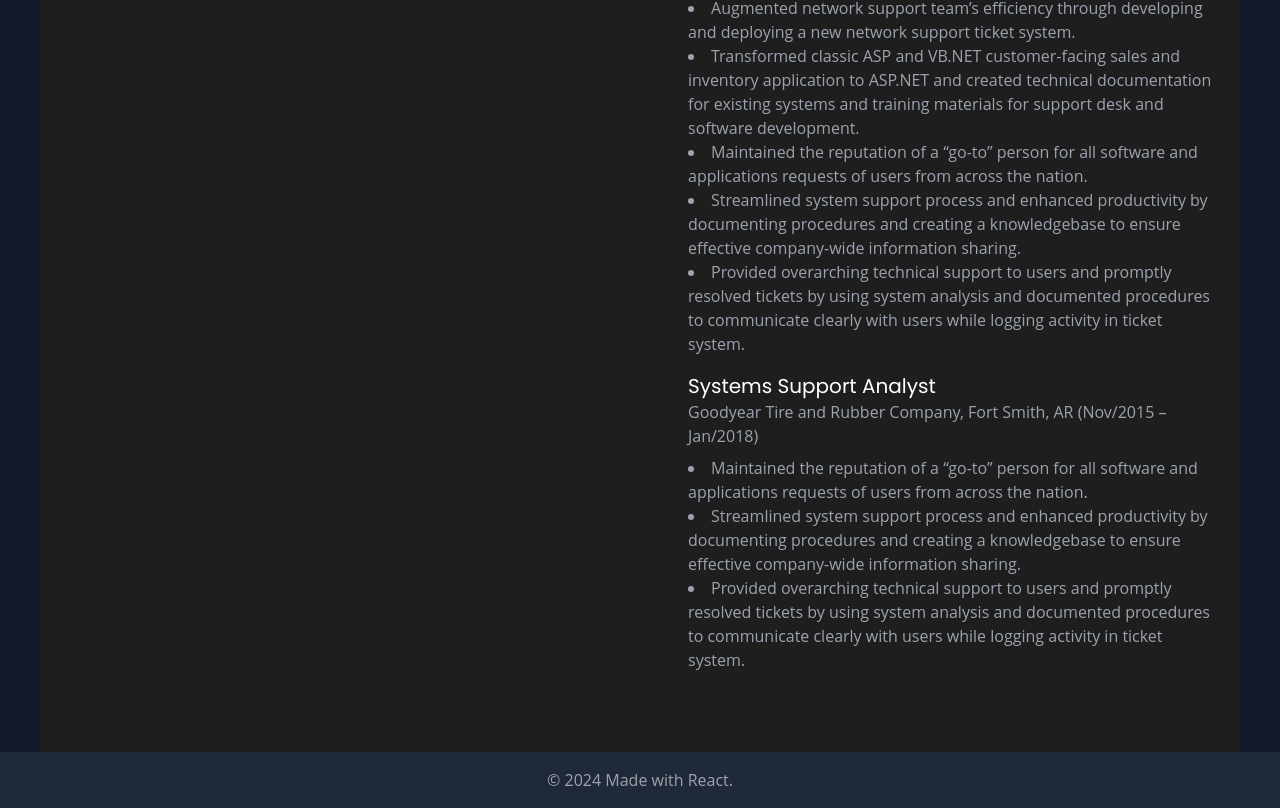
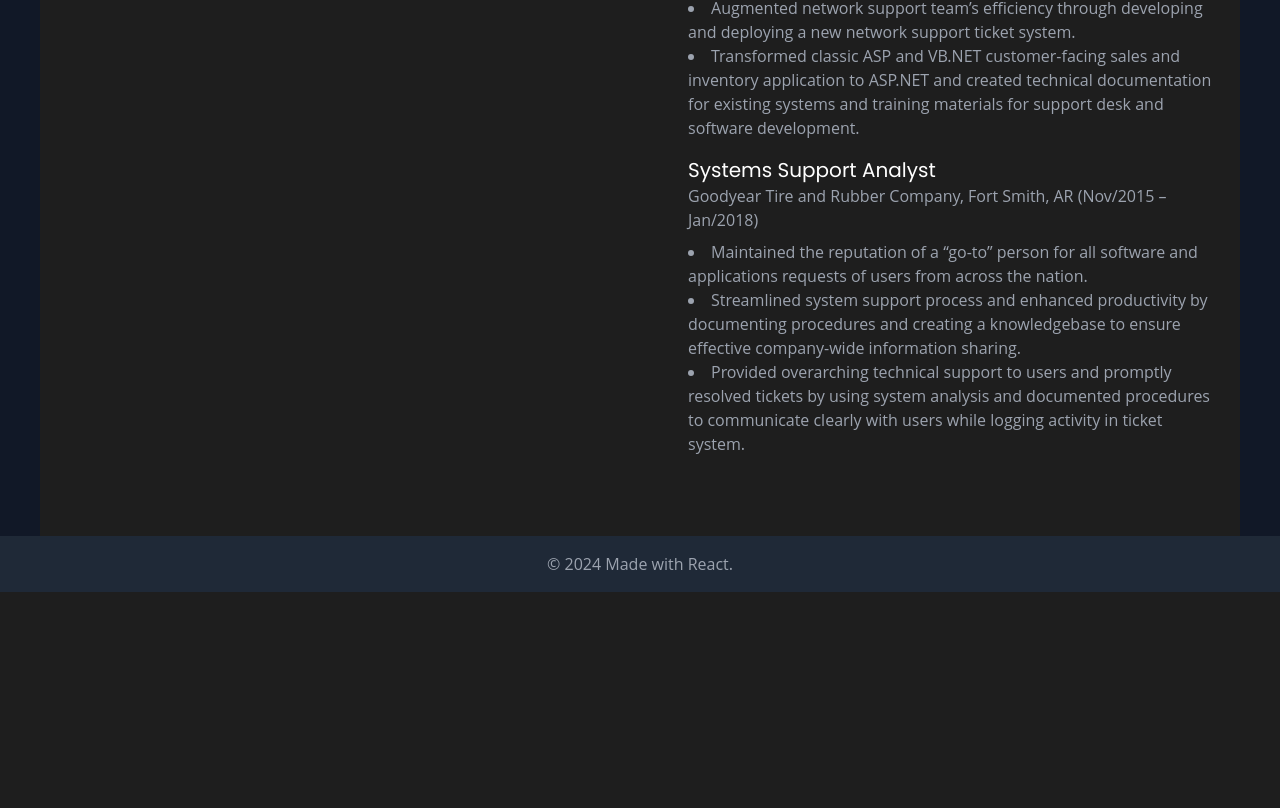
Before and after one commit to hereshecodes/hereshecodes.app, a React (Create React App) app: page / in a window 1280 px wide. Shown: the part 1736-2544 px from the top of the page. After the commit the page ends 2328 px from the top, so only its background shows below. Built offline with nearby package versions, Linux system fonts and the light colour scheme.

Commit message:
Update About.js

```diff
--- a/src/components/About.js
+++ b/src/components/About.js
@@ -46,9 +46,6 @@ function About() {
                 <li>Gathering, analyzing, and validating business requirements handling front-end development tasks writing advanced stored SQL procedures and Views Triggers and proposing solutions to improve development process.</li>
                 <li>Augmented network support team’s efficiency through developing and deploying a new network support ticket system.</li>
                 <li>Transformed classic ASP and VB.NET customer-facing sales and inventory application to ASP.NET and created technical documentation for existing systems and training materials for support desk and software development.</li>
-                <li>Maintained the reputation of a “go-to” person for all software and applications requests of users from across the nation.</li>
-                <li>Streamlined system support process and enhanced productivity by documenting procedures and creating a knowledgebase to ensure effective company-wide information sharing.</li>
-                <li>Provided overarching technical support to users and promptly resolved tickets by using system analysis and documented procedures to communicate clearly with users while logging activity in ticket system.</li>
               </ul>
             </div>
             <div className="mt-4">
```
